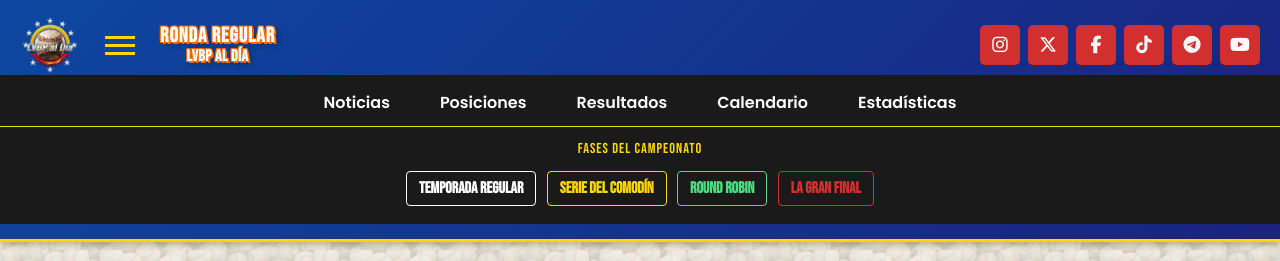
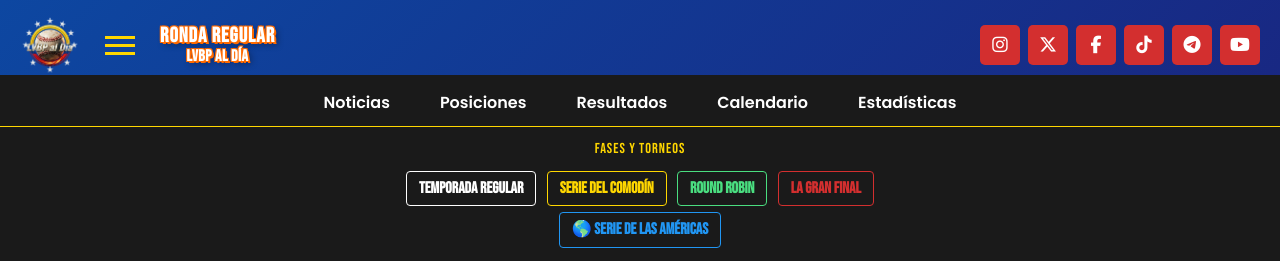
Before and after one commit to Margus20/lvbp-stats, a plain HTML site: page index.html in a window 1280 px wide. Both pictures are taken after a click on the button 120 px from the left and 45 px from the top of the page. Shown: the top 261 px of the page. Drawn offline with Linux system fonts and the light colour scheme.

Commit message:
Update header.html

```diff
--- a/componentes/header.html
+++ b/componentes/header.html
@@ -30,13 +30,15 @@
             <li><a href="#estadisticas">Estadísticas</a></li>
         </ul>
 
-        <!-- 🆕 NAVEGACIÓN ENTRE FASES DEL CAMPEONATO -->
+        <!-- 🆕 NAVEGACIÓN ENTRE FASES Y TORNEOS -->
         <div style="border-top: 1px solid #ffd700; padding-top: 10px; margin-top: 10px; text-align: center;">
-            <p style="color: #ffd700; font-family: 'Bebas Neue', sans-serif; font-size: 0.9rem; letter-spacing: 1px; margin-bottom: 8px;">FASES DEL CAMPEONATO</p>
+            <p style="color: #ffd700; font-family: 'Bebas Neue', sans-serif; font-size: 0.9rem; letter-spacing: 1px; margin-bottom: 8px;">FASES Y TORNEOS</p>
             <a href="index.html" style="display: inline-block; color: #ffffff; text-decoration: none; font-family: 'Bebas Neue', sans-serif; font-size: 1rem; padding: 4px 12px; margin: 3px; border: 1px solid #ffffff; border-radius: 4px; transition: all 0.3s;">TEMPORADA REGULAR</a>
             <a href="comodin.html" style="display: inline-block; color: #ffd700; text-decoration: none; font-family: 'Bebas Neue', sans-serif; font-size: 1rem; padding: 4px 12px; margin: 3px; border: 1px solid #ffd700; border-radius: 4px; transition: all 0.3s;">SERIE DEL COMODÍN</a>
             <a href="round-robin.html" style="display: inline-block; color: #4ade80; text-decoration: none; font-family: 'Bebas Neue', sans-serif; font-size: 1rem; padding: 4px 12px; margin: 3px; border: 1px solid #4ade80; border-radius: 4px; transition: all 0.3s;">ROUND ROBIN</a>
             <a href="final.html" style="display: inline-block; color: #d32f2f; text-decoration: none; font-family: 'Bebas Neue', sans-serif; font-size: 1rem; padding: 4px 12px; margin: 3px; border: 1px solid #d32f2f; border-radius: 4px; transition: all 0.3s; font-weight: bold;">LA GRAN FINAL</a>
+            <br style="display: block; margin: 8px 0;">
+            <a href="serie-americas.html" style="display: inline-block; color: #2196f3; text-decoration: none; font-family: 'Bebas Neue', sans-serif; font-size: 1rem; padding: 4px 12px; margin: 3px; border: 1px solid #2196f3; border-radius: 4px; transition: all 0.3s; font-weight: bold;">🌎 SERIE DE LAS AMÉRICAS</a>
         </div>
     </nav>
 </header>
```
